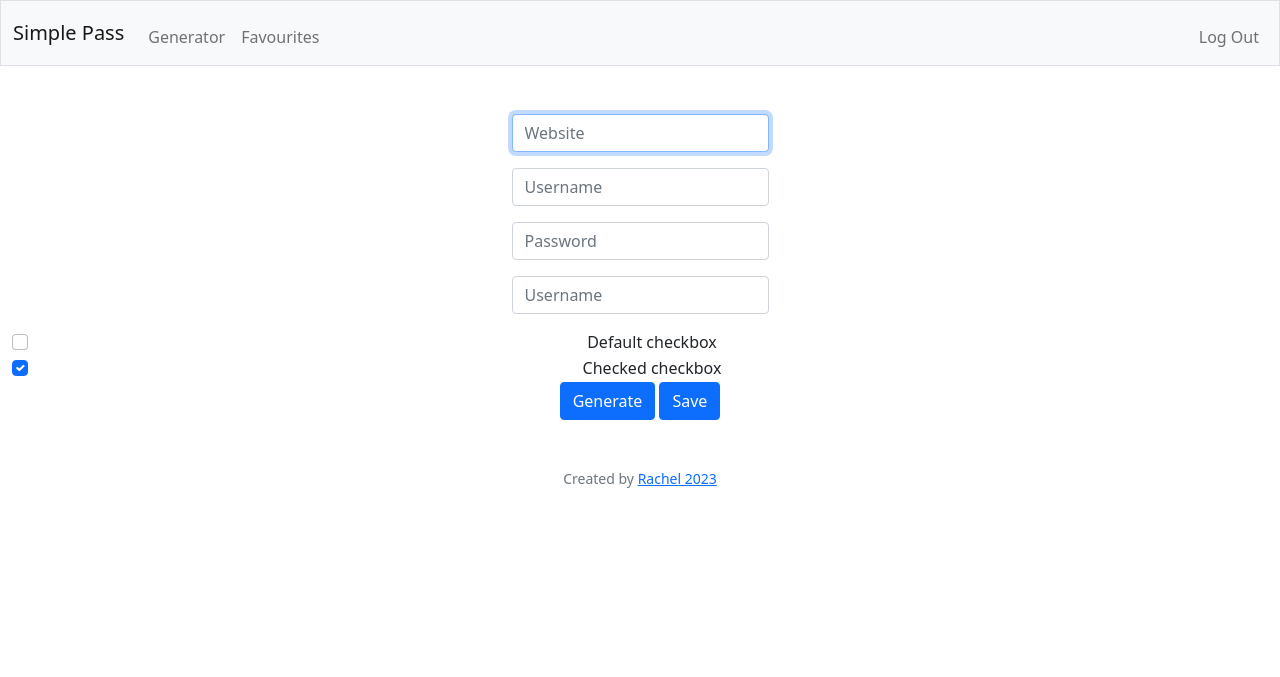
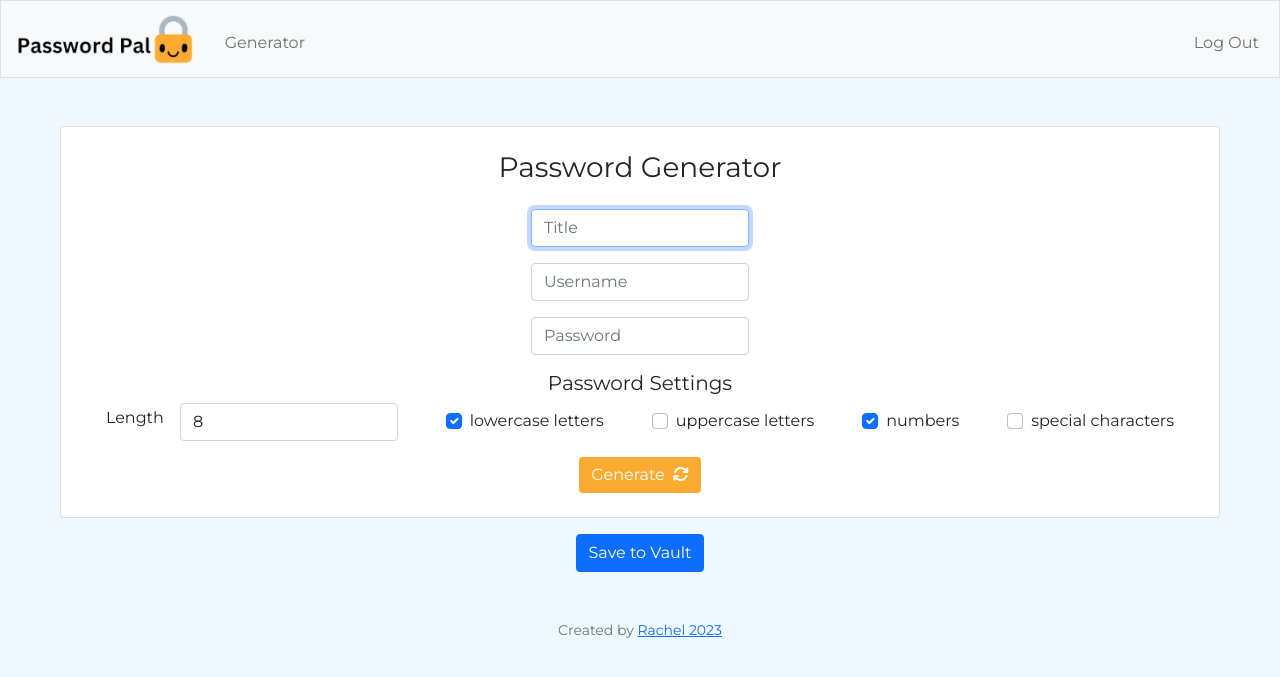
Before and after one commit to rachels-archive/password-pal, a Flask app: template templates/generator.html in a window 1280 px wide. Shown: the top 677 px of the page. Run offline with Flask 3, Linux system fonts and the light colour scheme; the template is opened without the code that fills it, so the values that code supplies are empty; a user stored in the database is signed in.

Commit message:
Migrate code from CS50 codebase

```diff
--- a/app.py
+++ b/app.py
@@ -1,114 +1,207 @@
-import sqlite3
 from flask import Flask, redirect, render_template, request, session, g
 from flask_session import Session
 from werkzeug.security import check_password_hash, generate_password_hash
+from functools import wraps
 
-from helpers import apology, login_required
 
+# Other existing import statements
+
+
+from helpers import login_required
+
+import sqlite3
+
+# Configure app
 app = Flask(__name__)
-app.secret_key = "wkdw9123laqsk_!*#"
 
 # Configure session
 app.config["SESSION_PERMANENT"] = False
 app.config["SESSION_TYPE"] = "filesystem"
 Session(app)
 
-@app.route('/')
-def index():
-    #user_id = session["user_id"]
-    #data = get_db()
-    db = get_db_connection()
-    data = db.execute('SELECT * from users')
-    return render_template('index.html', all_data = data)
-
+# connect to database using sqlite3
 def get_db():
+    '''
+    https://flask.palletsprojects.com/en/2.3.x/patterns/sqlite3/
+    '''
     db = getattr(g, '_database', None)
     if db is None:
-        # Establish connection with database
-        db = g._database = sqlite3.connect('database.db')
-        # cursor object that executes sql object
-        cursor = db.cursor()
-        cursor.execute("SELECT * from users")
-        all_data = cursor.fetchall()
-        all_data = [str(val) for val in all_data]
-    # return result of execute command
-    return all_data
+        db = g._database = sqlite3.connect('project.db')
+        db.row_factory = sqlite3.Row
+    return db
 
-def get_db_connection():
-    conn = sqlite3.connect('database.db')
-    conn.row_factory = sqlite3.Row
-    return conn
+# initialise database
+def init_db():
+    with app.app_context():
+        db = get_db()
+        with app.open_resource('schema.sql', mode='r') as f:
+            db.cursor().executescript(f.read())
+        db.commit()
 
 @app.teardown_appcontext
 def close_connection(exception):
     db = getattr(g, '_database', None)
     if db is not None:
         db.close()
-if __name__ == '__main__':
-    app.run()
+        g.pop('_database')
 
+@app.route("/")
+@login_required
+def index():
+    user_id = session["user_id"]
+    db = get_db()
+    credentials = db.execute("SELECT credential_id, login_title, login_name, login_password FROM credentials where user_id = ?", (user_id,)).fetchall()
+    return render_template("index.html", credentials=credentials)
 
-@app.route("/login", methods=["GET", "POST"])
-def login():
-    """Log user in"""
-
-    # Forget any user_id
-    session.clear()
-
-    # User reached route via POST (as by submitting a p\ via POST)
-    if request.method == "POST":
-
-        # Ensure username was submitted
-        if not request.form.get("username"):
-            return apology("must provide username", 403)
-
-        # Ensure password was submitted
-        elif not request.form.get("password"):
-            return apology("must provide password", 403)
-
-        # Query database for username
-        rows = db.execute("SELECT * FROM users WHERE username = ?", request.form.get("username"))
-
-        # Ensure username exists and password is correct
-        if len(rows) != 1 or not check_password_hash(rows[0]["hash"], request.form.get("password")):
-            return apology("invalid username and/or password", 403)
-
-        # Remember which user has logged in
-        session["user_id"] = rows[0]["id"]
-
-        # Redirect user to home page
-        return redirect("/")
-
-    # User reached route via GET (as by clicking a link or via redirect)
-    else:
-        return render_template("login.html")
 
 @app.route("/register", methods=["GET", "POST"])
 def register():
-    """Register user"""
-
     if request.method == "POST":
         username = request.form.get("username")
         password = request.form.get("password")
         confirmation = request.form.get("confirmation")
 
         if not username:
-            return apology("Username is required.")
+            message = "Username required"
+            return render_template("register.html", message=message, visibility="visible")
         elif not password:
-            return apology("Password is required.")
+            message = "Password required"
+            return render_template("register.html", message=message, visibility="visible")
         elif not confirmation:
-            return apology("Confirmation is required.")
-        elif password != confirmation:
-            return apology("Passwords do not match.")
+            message = "Confirmation required"
+            return render_template("register.html", message=message, visibility="visible")
 
-        hashval = generate_password_hash(password)
+        if password != confirmation:
+            message = "Passwords do not match"
+            return render_template("register.html", message=message, visibility="visible")
+
+        # Password validation
+        if len(password) < 8:
+            message = "Password should be at least 8 characters long."
+            return render_template("register.html", message=message, visibility="visible")
+        elif not any(char.isdigit() for char in password):
+            message = "Password should contain at least one digit."
+            return render_template("register.html", message=message, visibility="visible")
+        elif not any(char.isalpha() for char in password):
+            message = "Password should contain at least one letter."
+            return render_template("register.html", message=message, visibility="visible")
+
+
+        hash = generate_password_hash(password)
 
         try:
-            db.execute("INSERT INTO users (username, hash) VALUES(?, ?)", username, hashval)
+            # successful
+            db = get_db()
+            # now you can use get_db()
+            db.execute("INSERT INTO users (username, password_hash) VALUES(?, ?)", (username, hash))
+            db.commit()
             return redirect("/")
-        except:
-            return apology("User has already registered")
+        except Exception as e:
+            print("error:" + str(e))
+            return render_template("register.html", message="Registration unsuccessful", visibility="visible")
 
     else:
+        return render_template("register.html", visibility="invisible")
 
-        return render_template("register.html")
+
+@app.route("/login", methods=["GET", "POST"])
+def login():
+
+    # Forget any user_id
+    session.clear()
+    username = request.form.get("username")
+    password = request.form.get("password")
+
+    if request.method == "POST":
+
+        if not username:
+            message = "Username required"
+            return render_template("login.html", message=message, visibility="visible")
+
+        # Ensure password was submitted
+        elif not password:
+            message = "Password required"
+            return render_template("login.html", message=message, visibility="visible")
+
+
+        # Query database for username
+        db = get_db()
+        user = db.execute("SELECT * FROM users WHERE username = ?", [username])
+        user = user.fetchall()
+
+        # Ensure username exists and password is correct
+        if len(user) != 1 or not check_password_hash(user[0]["password_hash"], request.form.get("password")):
+            message = "Incorrect username or password"
+            return render_template("login.html", message=message, visibility="visible")
+
+        # Remember which user has logged in
+        session["user_id"] = user[0]["user_id"]
+
+        return redirect("/")
+
+    else:
+        return render_template("login.html", visibility="invisible")
+
+
+@app.route("/logout")
+@login_required
+def logout():
+    session.clear()
+    session["username"] = None
+    return redirect("/")
+
+@app.route("/generate", methods=["GET", "POST"])
+@login_required
+def generator():
+    if request.method == "POST":
+    #return render_template("generator.html")
+    #if request.method == "POST":
+        title = request.form.get("title")
+        username = request.form.get("username")
+        password = request.form.get("password")
+
+        if not (title and username and password):
+            return render_template("generator.html", message="Title, username and password cannot be empty.", visibility="visible")
+        else:
+            user_id = session["user_id"]
+            db = get_db()
+            db.execute("INSERT INTO credentials (user_id, login_title, login_name, login_password) values (?, ?, ?, ?)",
+                       (user_id, title, username, password))
+            db.commit()
+
+    return render_template("generator.html", visibility="invisible")
+
+
+@app.route("/updateCredential", methods=["POST"])
+@login_required
+def updateCredential():
+    if request.method == "POST":
+        title = request.form.get("titleInput")
+        username = request.form.get("usernameInput")
+        password = request.form.get("passwordInput")
+
+        user_id = session["user_id"]  # Assuming user_id is stored in the session
+        db = get_db()
+
+        # Replace this SQL query with your actual update query
+        db.execute("UPDATE credentials SET login_title = ?, login_name = ?, login_password = ? WHERE user_id = ?",
+                   (title, username, password, user_id))
+        db.commit()
+        return redirect("/")
+    else:
+        return redirect("/")
+
+@app.route("/deleteCredential", methods=["POST"])
+@login_required
+def deleteCredential():
+    if request.method == "POST":
+        credential_id = request.form.get("credentialId")
+        user_id = session["user_id"]
+        db = get_db()
+        db.execute("DELETE FROM credentials WHERE credential_id = ? AND user_id = ?", (credential_id, user_id))
+        db.commit()
+    return redirect("/")
+
+
+if __name__ == '__main__':
+    app.run(debug=True)
--- /dev/null
+++ b/static/index.js
@@ -0,0 +1,120 @@
+function generatePassword() {
+    const lower = "abcdefghijklmnopqrstuvwxyz";
+    const upper = "ABCDEFGHIJKLMNOPQRSTUVWXYZ";
+    const numbers = "0123456789";
+    const special = "!@#$%^&*()";
+
+    var chars = "";
+
+    var hasLower = document.getElementById("hasLower").checked;
+    var hasUpper = document.getElementById("hasUpper").checked;
+    var hasNumbers = document.getElementById("hasNumbers").checked;
+    var hasSpecial = document.getElementById("hasSpecial").checked;
+
+    chars += hasLower ? lower : "";
+    chars += hasUpper ? upper : "";
+    chars += hasNumbers ? numbers : "";
+    chars += hasSpecial ? special : "";
+
+    let password = "";
+
+    if (!chars) {
+      password = ""
+    } else {
+      var length = document.getElementById("passwordLength").value;
+      const array = new Uint32Array(length);
+      window.crypto.getRandomValues(array);
+
+      for (let i = 0; i < length; i++) {
+          password += chars[array[i] % chars.length];
+      }
+    }
+    document.getElementById("password").value = password
+}
+
+
+$(document).on('submit','#deleteForm',function(e){
+  var credentialId = document.getElementById("credentialId").value;
+  var $form = $(this);
+  e.preventDefault();
+  $.ajax({
+      type: "POST",
+      url: "/deleteCredential",
+      data: { credentialId: credentialId },
+      success: function(response) {
+          $form.closest('tr').remove();
+          alert("Credential deleted successfully");
+      },
+      error: function(error) {
+          // Handle error, e.g., show error message
+          alert("Error deleting credential:", error);
+
+      }
+  });
+});
+
+
+function validatePasswordLength() {
+  var passwordLengthInput = document.getElementById("passwordLength");
+
+  var passwordLength = parseInt(passwordLengthInput.value, 10);
+
+  if (passwordLength < 8) {
+      alert("Minimum password length is 8 characters");
+      passwordLengthInput.value = 8;
+  }
+
+  if (passwordLength > 20) {
+    alert("Maximum password length is 20 characters");
+    passwordLengthInput.value = 20;
+  }
+}
+
+$(document).on('submit','#generateForm',function(e){
+  e.preventDefault();
+
+  // Get the password value
+  var password = $("#password").val();
+
+  // Password length validation (adjust the length as needed)
+  if (password.length < 8) {
+      alert("Password should be at least 8 characters long.");
+      return; // Stop the form submission
+  }
+
+
+  $.ajax({
+      type: "POST",
+      url: "/generate",
+      data: $("#generateForm").serialize(),
+      success: function(response) {
+          alert("New credentials saved successfully");
+      },
+      error: function(error) {
+          // Handle error, e.g., show error message
+          alert("Error saving credentials:", error.responseText);
+      }
+  });
+});
+
+
+function copyPassword(toCopy) {
+    try {
+      navigator.clipboard.writeText(toCopy);
+      alert('Content copied to clipboard');
+    } catch (err) {
+      console.error('Failed to copy: ', err);
+    }
+
+}
+
+
+function showEditForm(title, name, password) {
+  var titleInput = document.getElementById("titleInput");
+  var usernameInput = document.getElementById("usernameInput");
+  var passwordInput = document.getElementById("passwordInput");
+
+  titleInput.value = title
+  usernameInput.value = name
+  passwordInput.value = password
+}
--- /dev/null
+++ b/static/styles.css
@@ -0,0 +1,21 @@
+@import url('https://fonts.googleapis.com/css2?family=Montserrat:wght@400;700&display=swap');
+
+body {
+    font-family: 'Montserrat', sans-serif;
+    background: aliceblue;
+}
+
+.logoSpan {
+    display: inline-block;
+    box-sizing: border-box;
+    height: 50px;
+}
+
+.logoSpan > img {
+    height: 100%;
+}
+
+#generateButton {
+    background: #fbac30;
+    border: none;
+}
--- a/templates/base.html
+++ b/templates/base.html
@@ -18,18 +18,29 @@
       integrity="sha384-ka7Sk0Gln4gmtz2MlQnikT1wXgYsOg+OMhuP+IlRH9sENBO0LRn5q+8nbTov4+1p"
     ></script>
 
-    <!-- https://favicon.io/emoji-favicons/money-bag/ -->
-    <link href="/static/favicon.ico" rel="icon" />
+    <link
+      rel="stylesheet"
+      href="https://cdnjs.cloudflare.com/ajax/libs/font-awesome/6.5.1/css/all.min.css"
+      integrity="sha512-DTOQO9RWCH3ppGqcWaEA1BIZOC6xxalwEsw9c2QQeAIftl+Vegovlnee1c9QX4TctnWMn13TZye+giMm8e2LwA=="
+      crossorigin="anonymous"
+      referrerpolicy="no-referrer"
+    />
 
     <link href="/static/styles.css" rel="stylesheet" />
 
     <title>Password Pal</title>
+
+    <script src="https://ajax.googleapis.com/ajax/libs/jquery/3.5.1/jquery.min.js"></script>
+
+    <script src="/static/index.js"></script>
   </head>
 
   <body>
     <nav class="bg-light border navbar navbar-expand-md navbar-light">
       <div class="container-fluid">
-        <a class="navbar-brand" href="/"><span class="blue">Simple Pass</span></a>
+        <a class="navbar-brand" href="/"
+          ><span class="logoSpan"><img src="/static/images/logo.png" /></span
+        ></a>
         <button
           aria-controls="navbar"
           aria-expanded="false"
@@ -44,8 +55,7 @@
         <div class="collapse navbar-collapse" id="navbar">
           {% if session["user_id"] %}
           <ul class="navbar-nav me-auto mt-2">
-            <li class="nav-item"><a class="nav-link" href="/generator">Generator</a></li>
-            <li class="nav-item"><a class="nav-link" href="/favourites">Favourites</a></li>
+            <li class="nav-item"><a class="nav-link" href="/generate">Generator</a></li>
           </ul>
           <ul class="navbar-nav ms-auto mt-2">
             <li class="nav-item"><a class="nav-link" href="/logout">Log Out</a></li>
--- a/templates/generator.html
+++ b/templates/generator.html
@@ -1,50 +1,82 @@
-{% extends "base.html" %} {% block title %} Password Generators {% endblock %} {% block main %}
-<form action="" method="post">
+{% extends "base.html" %} {% block title %} Password Generator {% endblock %} {% block main %}
+
+<form action="/generate" method="post" id="generateForm">
+  <div class="card mb-3 mx-5 py-4">
+    <h3 class="card-title mb-4">Password Generator</h3>
     <div class="mb-3">
       <input
         autocomplete="off"
         autofocus
         class="form-control mx-auto w-auto"
-      id="website"
-      name="website"
-      placeholder="Website"
+        id="title"
+        name="title"
+        placeholder="Title"
         type="text"
+        required
       />
     </div>
     <div class="mb-3">
       <input
-      autocomplete="off"
-      autofocus
         class="form-control mx-auto w-auto"
         id="username"
         name="username"
         placeholder="Username"
         type="text"
+        required
       />
     </div>
     <div class="mb-3">
-    <input class="form-control mx-auto w-auto" id="password" name="password" placeholder="Password" type="password" />
-  </div>
-  <div class="mb-3">
       <input
-      autocomplete="off"
-      autofocus
         class="form-control mx-auto w-auto"
-      id="username"
-      name="username"
-      placeholder="Username"
+        id="password"
+        name="password"
+        placeholder="Password"
         type="text"
+        required
       />
     </div>
+    <div>
+      <h5>Password Settings</h5>
+      <div class="container d-flex justify-content-around align-items-center">
+        <div>
+          <span class="d-flex flex-row align-items-center">
+            <label class="form-label me-3" for="typeNumber">Length</label>
+            <input
+              type="number"
+              id="passwordLength"
+              name="passwordLength"
+              class="form-control"
+              value="8"
+              style="width: fit-content"
+              oninput="validatePasswordLength()"
+            />
+          </span>
+        </div>
+
         <div class="form-check">
-    <input class="form-check-input" type="checkbox" value="" id="flexCheckDefault" />
-    <label class="form-check-label" for="flexCheckDefault"> Default checkbox </label>
+          <input class="form-check-input" type="checkbox" name="hasLower" id="hasLower" checked />
+          <label class="form-check-label" for="flexCheckDefault" style="width: fit-content"> lowercase letters </label>
         </div>
         <div class="form-check">
-    <input class="form-check-input" type="checkbox" value="" id="flexCheckChecked" checked />
-    <label class="form-check-label" for="flexCheckChecked"> Checked checkbox </label>
+          <input class="form-check-input" type="checkbox" name="hasUpper" id="hasUpper" />
+          <label class="form-check-label" for="flexCheckDefault" style="width: fit-content"> uppercase letters </label>
         </div>
-  <button class="btn btn-primary" name="action" type="submit" value="generate">Generate</button>
-  <button class="btn btn-primary" name="action" type="submitSave" value="save">Save</button>
+        <div class="form-check">
+          <input class="form-check-input" type="checkbox" name="hasNumbers" id="hasNumbers" checked />
+          <label class="form-check-label" for="flexCheckDefault" style="width: fit-content"> numbers </label>
+        </div>
+        <div class="form-check">
+          <input class="form-check-input" type="checkbox" name="hasSpecial" id="hasSpecial" />
+          <label class="form-check-label" for="flexCheckDefault" style="width: fit-content"> special characters </label>
+        </div>
+      </div>
+      <button class="btn btn-primary mt-3" type="button" id="generateButton" onclick="generatePassword()">
+        Generate<i class="fa-solid fa-arrows-rotate ms-2"></i>
+      </button>
+    </div>
+  </div>
+
+  <button class="btn btn-primary" type="submit">Save to Vault</button>
 </form>
+
 {% endblock %}
--- a/templates/login.html
+++ b/templates/login.html
@@ -1,4 +1,8 @@
 {% extends "base.html" %} {% block title %} Log In {% endblock %} {% block main %}
+
+<div class="alert text-danger {{ visibility }}" role="alert">{{ message }}</div>
+
+<h1 class="logoText mb-5">LOGIN</h1>
 <form action="/login" method="post">
   <div class="mb-3">
     <input
--- a/templates/register.html
+++ b/templates/register.html
@@ -1,4 +1,7 @@
 {% extends "base.html" %} {% block title %} Register {% endblock %} {% block main %}
+
+<div class="alert text-danger {{ visibility }}" role="alert">{{ message }}</div>
+<h1 lass="logoText mb-5">REGISTER</h1>
 <form action="/register" method="post">
   <div class="mb-3">
     <input
```
Also changed, not shown: helpers.py (+1 -17 lines), init_db.py (deleted, +0 -14 lines), schema.sql (+12 -5 lines), templates/index.html (+60 -6 lines), README.md, static/images/logo.png (added). Lines whose indentation alone changed are shown as unchanged.
